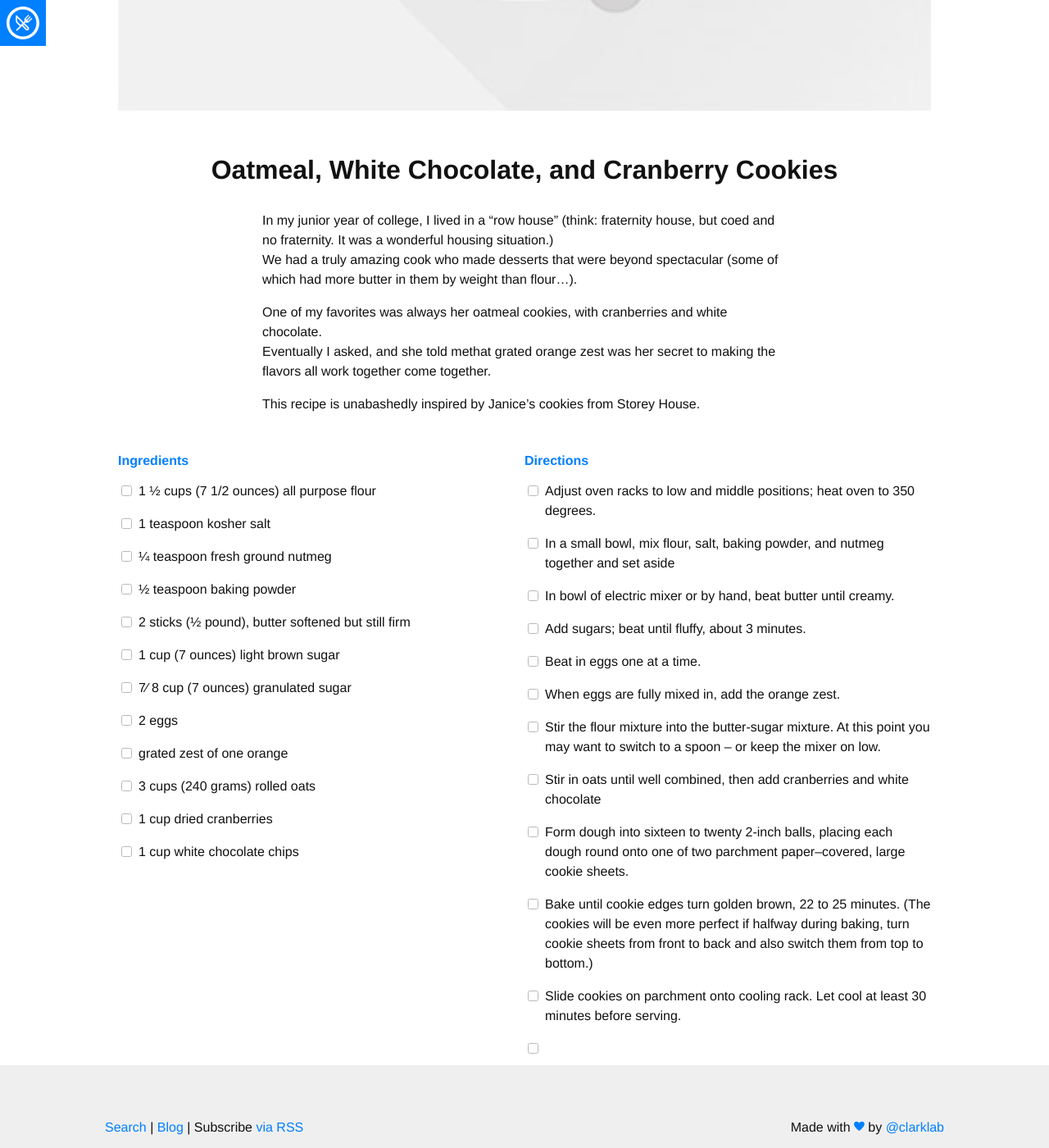
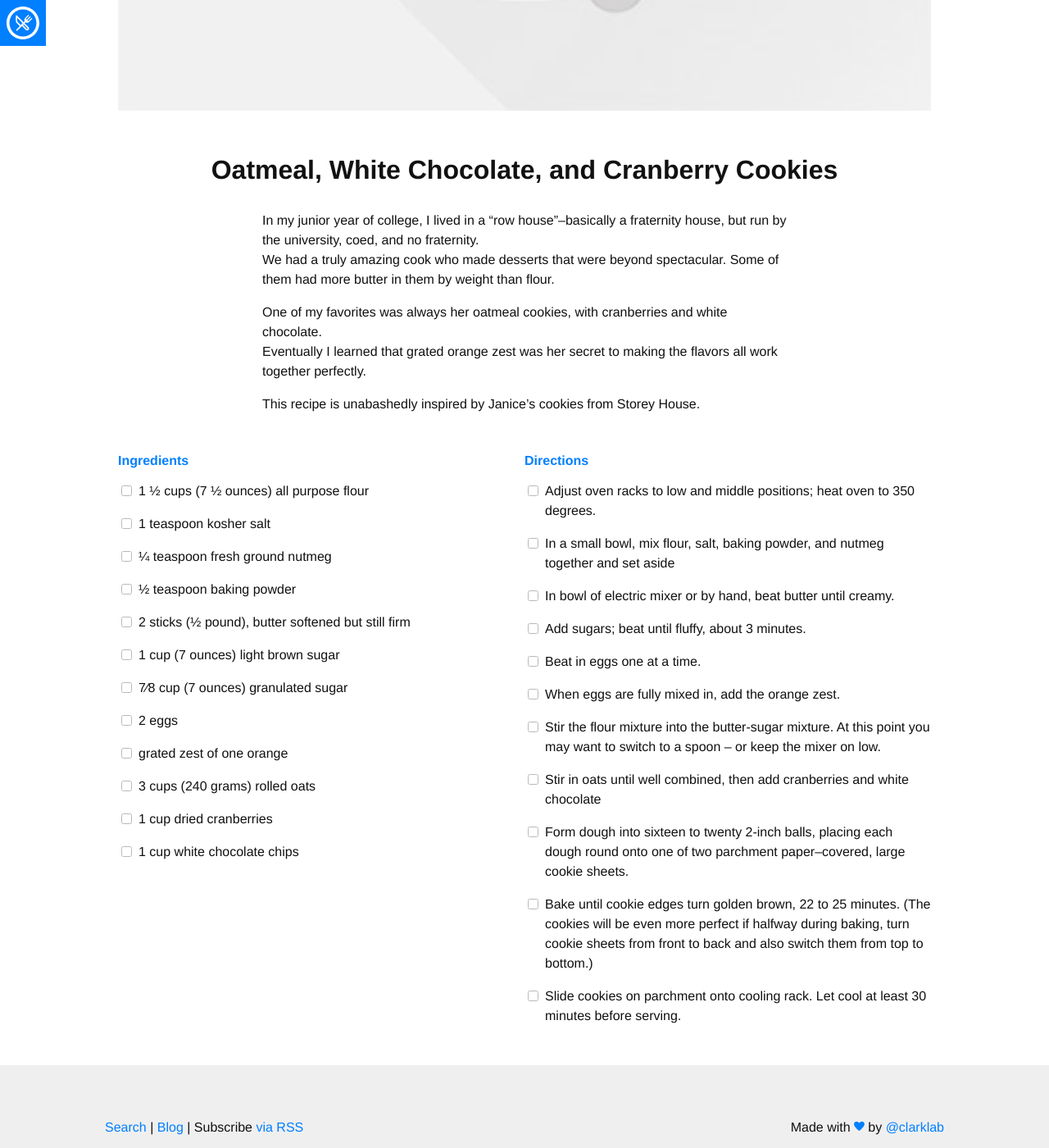
Before and after one commit to edinel/recipes, a Jekyll site: the page built from _recipes/OatmealCookies.md, in a window 1280 px wide and 1400 px high, scrolled down 873 px. Shown: the whole window at 82% size. Built offline with Jekyll 4.4.1, drawn with Linux system fonts in a browser that asks for light colours; nearby versions of some CDN libraries; some web fonts are replaced.

Commit message:
Adding Oatmeal cookies

```diff
--- a/_recipes/OatmealCookies.md
+++ b/_recipes/OatmealCookies.md
@@ -5,13 +5,13 @@ image: default.jpg
 tags: cookies, dessert
 
 ingredients:
-    - "1 &frac12; cups (7 1/2 ounces) all purpose flour"
+    - "1 &frac12; cups (7 &frac12; ounces) all purpose flour"
     - 1 teaspoon kosher salt
     - "&frac14; teaspoon fresh ground nutmeg"
     - "&frac12; teaspoon baking powder"
     - "2 sticks (&frac12; pound), butter softened but still firm"
     - 1 cup (7 ounces) light brown sugar
-    - "7&frasl; 8 cup (7 ounces) granulated sugar"
+    - "7&frasl;8 cup (7 ounces) granulated sugar"
     - 2 eggs
     - grated zest of one orange
     - 3 cups (240 grams) rolled oats
@@ -31,13 +31,11 @@ directions:
     - Form dough into sixteen to twenty 2-inch balls, placing each dough round onto one of two parchment paper–covered, large cookie sheets.
     - Bake until cookie edges turn golden brown, 22 to 25 minutes. (The cookies will be even more perfect if halfway during baking, turn cookie sheets from front to back and also switch them from top to bottom.)
     - Slide cookies on parchment onto cooling rack. Let cool at least 30 minutes before serving.
-    -
-
 ---
-In my junior year of college, I lived in a "row house" (think: fraternity house, but coed and no fraternity.  It was a wonderful housing situation.)
-We had a truly amazing cook who made desserts that were beyond spectacular (some of which had more butter in them by weight than flour...).
+In my junior year of college, I lived in a "row house"--basically a fraternity house, but run by the university, coed, and no fraternity.
+We had a truly amazing cook who made desserts that were beyond spectacular.  Some of them had more butter in them by weight than flour.
 
 One of my favorites was always her oatmeal cookies, with cranberries and white chocolate.
-Eventually I asked, and she told methat grated orange zest was her secret to making the flavors all work together come together.
+Eventually I learned that grated orange zest was her secret to making the flavors all work together perfectly.
 
 This recipe is unabashedly inspired by Janice's cookies from Storey House.
```
